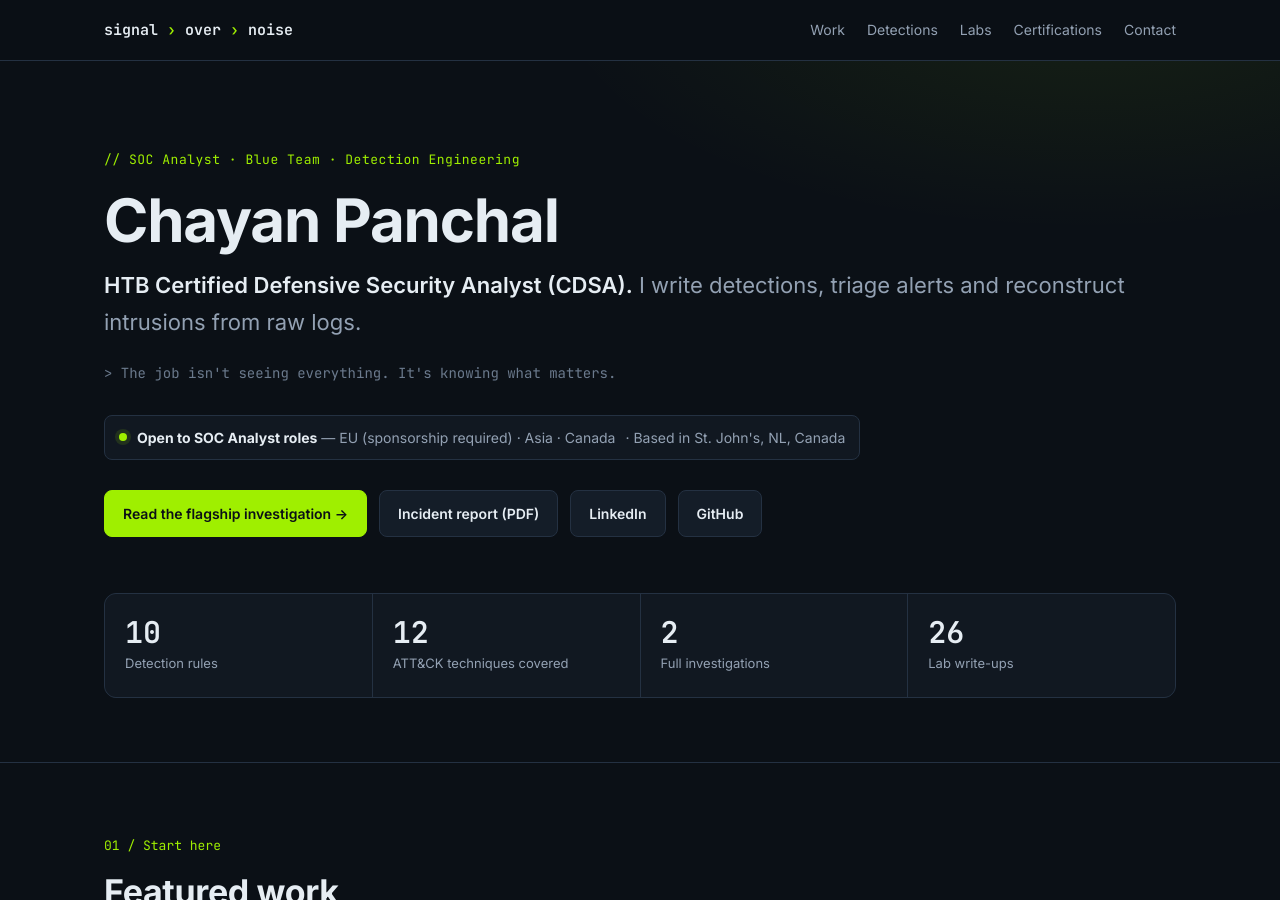
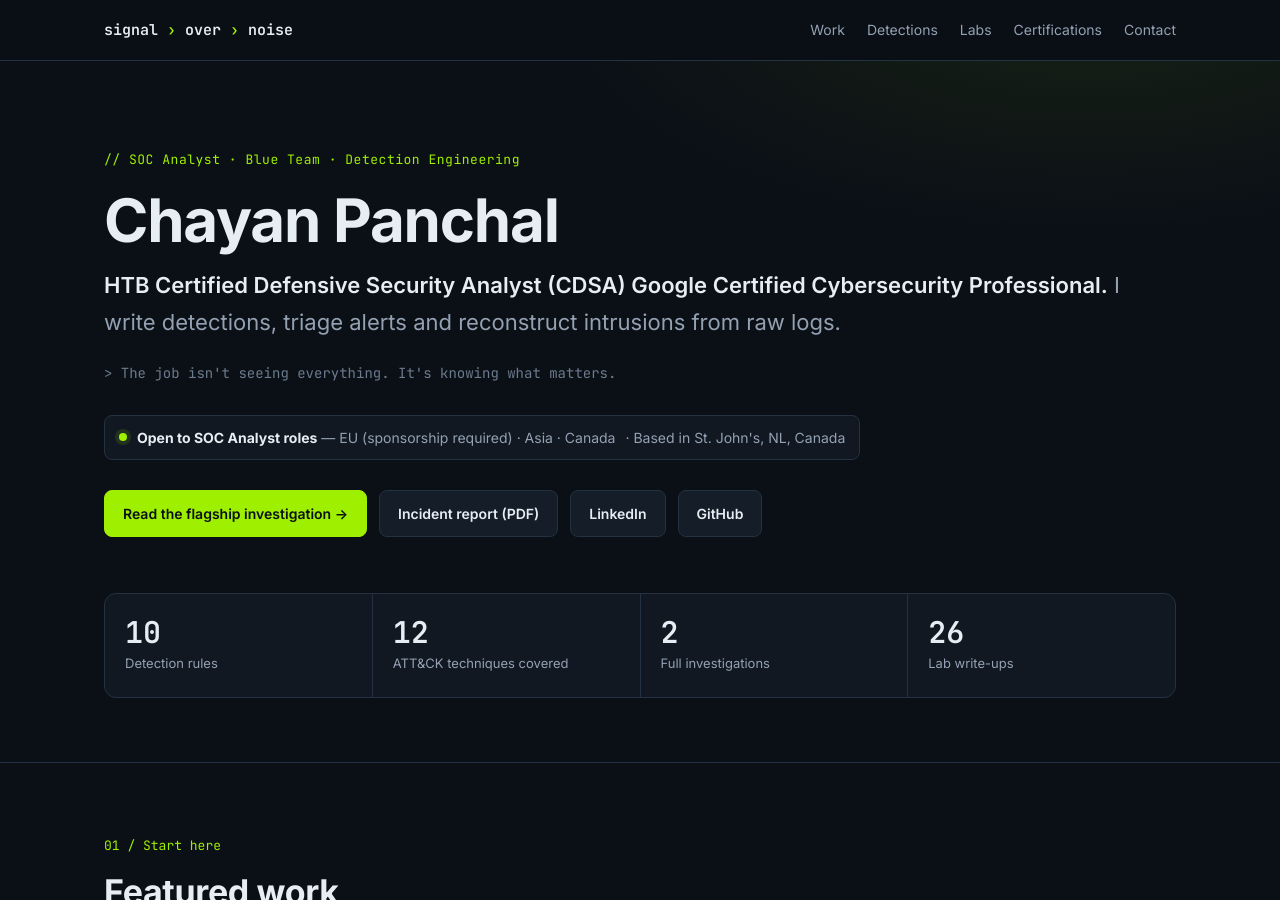
Before and after one commit to akatetron/signal-over-noise, a Jekyll site: the page index.html, which Jekyll copies as it is, in a window 1280 px wide and 900 px high. Built offline with Jekyll 4.4.1, drawn with Linux system fonts in a browser that asks for light colours.

Commit message:
Update role description in index.html

```diff
--- a/index.html
+++ b/index.html
@@ -32,7 +32,7 @@
   <div class="wrap">
     <p class="eyebrow">// SOC Analyst · Blue Team · Detection Engineering</p>
     <h1>Chayan Panchal</h1>
-    <p class="role"><b>HTB Certified Defensive Security Analyst (CDSA).</b> I write detections, triage alerts and reconstruct intrusions from raw logs.</p>
+    <p class="role"><b>HTB Certified Defensive Security Analyst (CDSA) Google Certified Cybersecurity Professional.</b> I write detections, triage alerts and reconstruct intrusions from raw logs.</p>
     <p class="quote">&gt; The job isn't seeing everything. It's knowing what matters.</p>
     <div class="avail">
       <span class="dot"></span>
```
